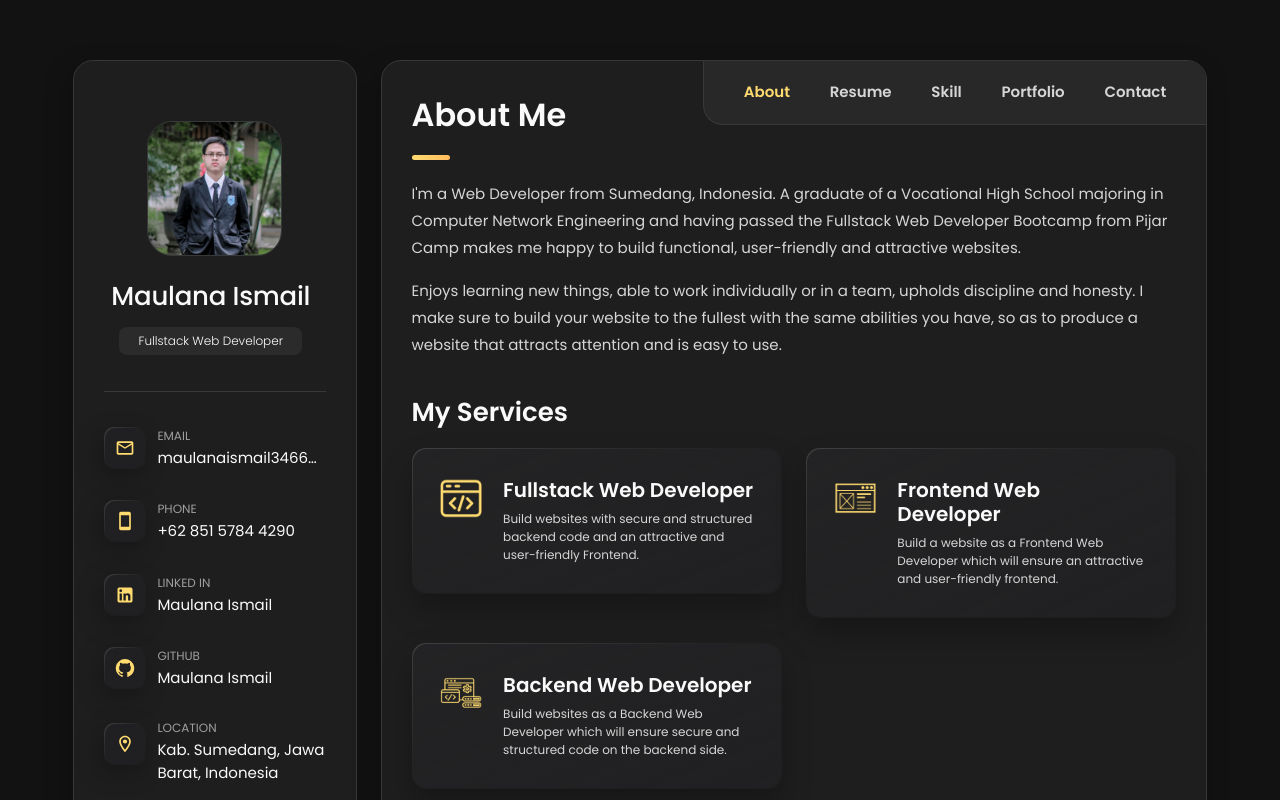
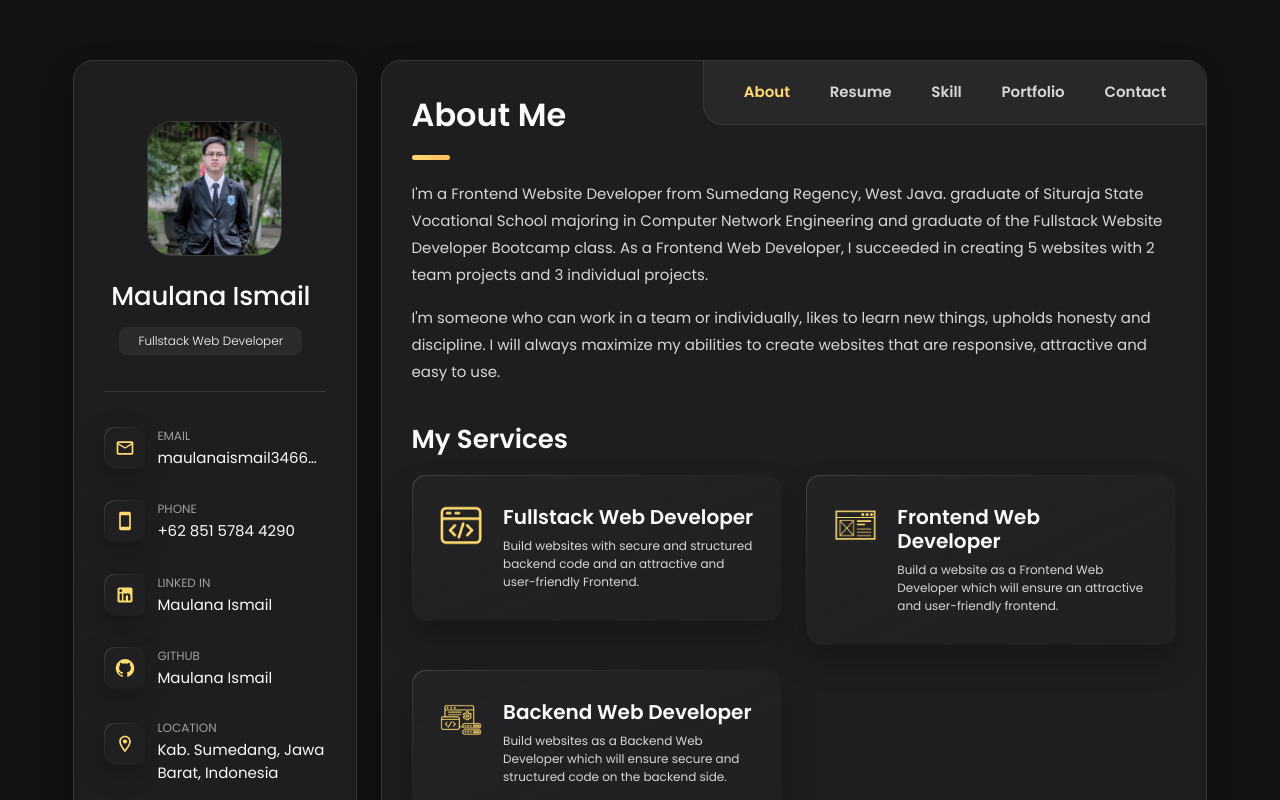
Before and after one commit to MaulanaIsmail26/my-portofolio, a React (Create React App) app: page / in a window 1280 px wide. Built offline with nearby package versions, Linux system fonts and the light colour scheme.

Commit message:
[CHANGE] Changes to the About Me section

```diff
--- a/src/pages/porto-page.js
+++ b/src/pages/porto-page.js
@@ -413,19 +413,20 @@ export default function PortoPage() {
                       {/* about self */}
                       <div className="aboutSelf">
                         <p>
-                          I&#39;m a Web Developer from Sumedang, Indonesia. A
-                          graduate of a Vocational High School majoring in
-                          Computer Network Engineering and having passed the
-                          Fullstack Web Developer Bootcamp from Pijar Camp makes
-                          me happy to build functional, user-friendly and
-                          attractive websites.
+                          I&#39;m a Frontend Website Developer from Sumedang
+                          Regency, West Java. graduate of Situraja State
+                          Vocational School majoring in Computer Network
+                          Engineering and graduate of the Fullstack Website
+                          Developer Bootcamp class. As a Frontend Web Developer,
+                          I succeeded in creating 5 websites with 2 team
+                          projects and 3 individual projects.
                         </p>
                         <p>
-                          Enjoys learning new things, able to work individually
-                          or in a team, upholds discipline and honesty. I make
-                          sure to build your website to the fullest with the
-                          same abilities you have, so as to produce a website
-                          that attracts attention and is easy to use.
+                          I&#39;m someone who can work in a team or
+                          individually, likes to learn new things, upholds
+                          honesty and discipline. I will always maximize my
+                          abilities to create websites that are responsive,
+                          attractive and easy to use.
                         </p>
                       </div>
 
```
